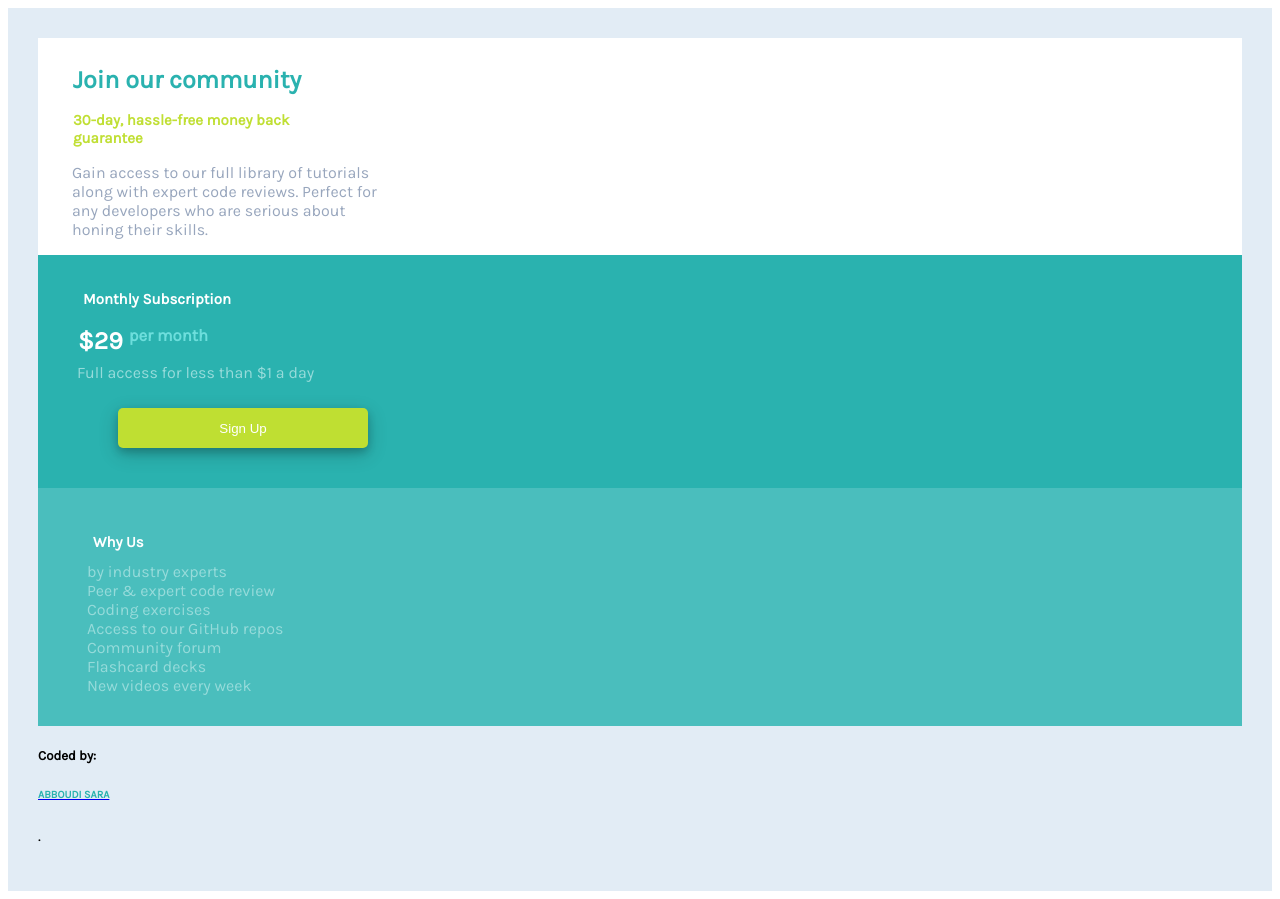
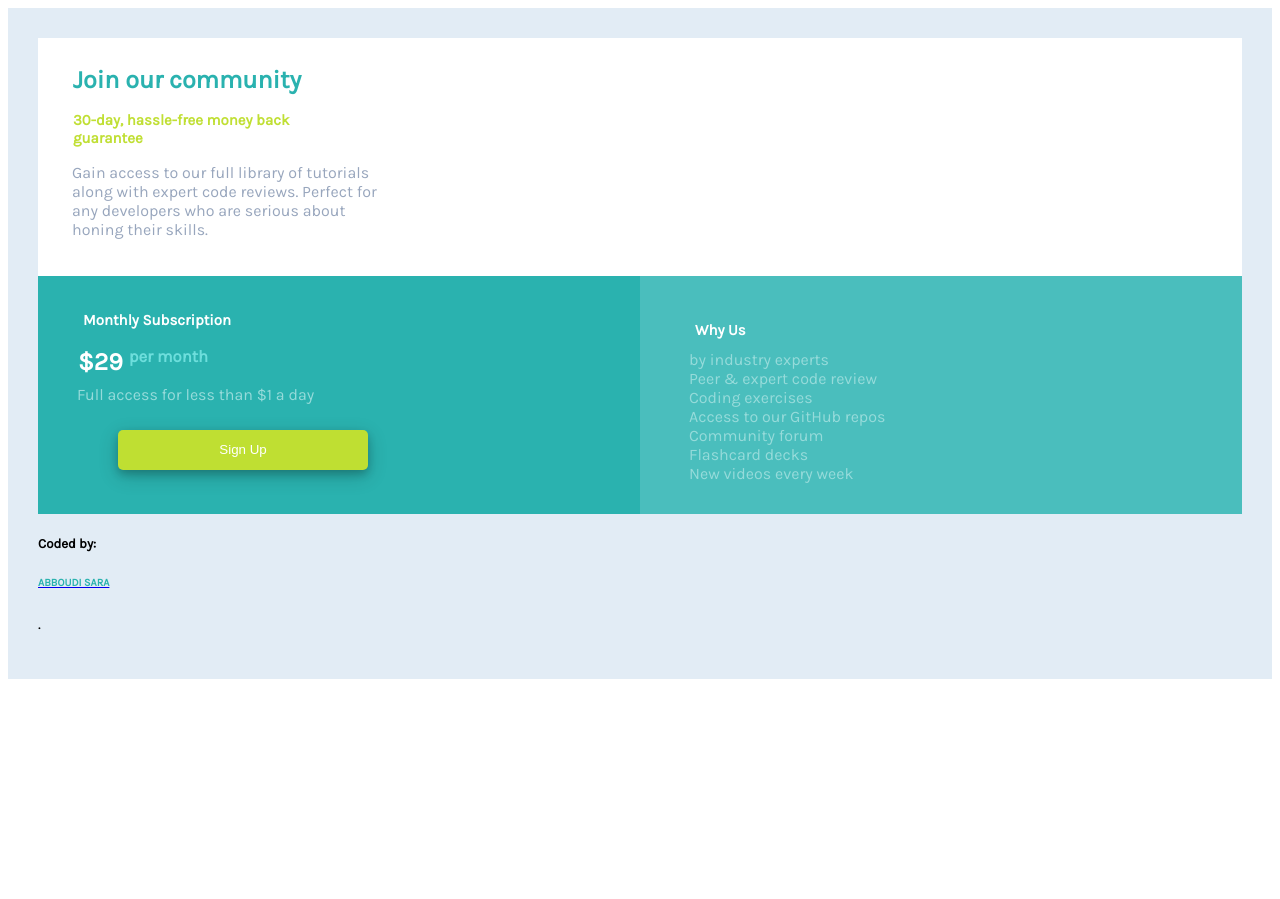
Before and after one commit to Abboudisara/Mini-projet-4sections, a plain HTML site: page Mini_Project_C1_Training/Code_Starter_2/index.html in a window 1280 px wide. After the commit the page ends 800 px from the top, so only its background shows below. Drawn offline with Linux system fonts and the light colour scheme.

Commit message:
Add files via upload
responsive desktop

```diff
--- a/Mini_Project_C1_Training/Code_Starter_2/style.css
+++ b/Mini_Project_C1_Training/Code_Starter_2/style.css
@@ -108,3 +108,21 @@ h4 {
 h6{
     color:hsl(179, 62%, 43%);
 }
+@media(min-width:1000px){
+    .contenu{
+        display: grid;
+        grid-template-columns: 1fr 1fr;
+        grid-template-rows: 1fr 1fr;
+        grid-template-areas: "section1  section1"
+                             "section2  section3";
+    }
+    .section1{
+        grid-area: section1;
+    }
+    .section2{
+        grid-area: section2;
+    }
+    .section3{
+        grid-area: section3;
+    }
+}
```
